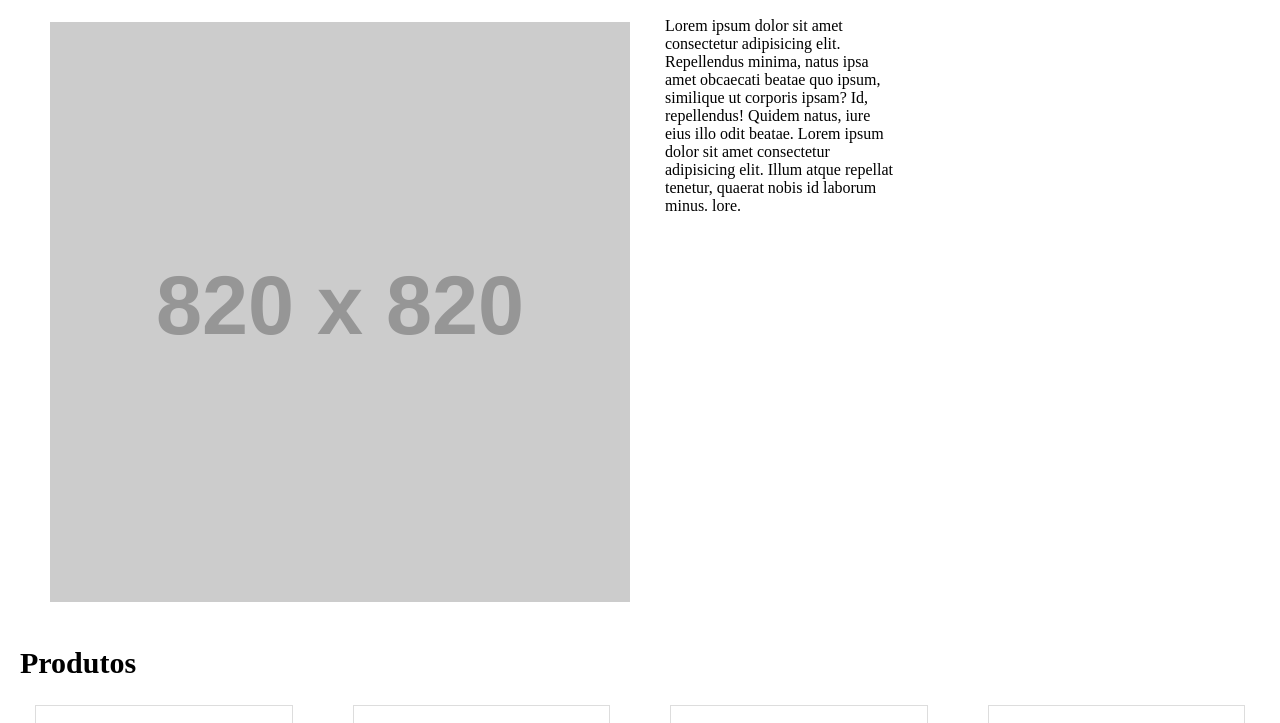
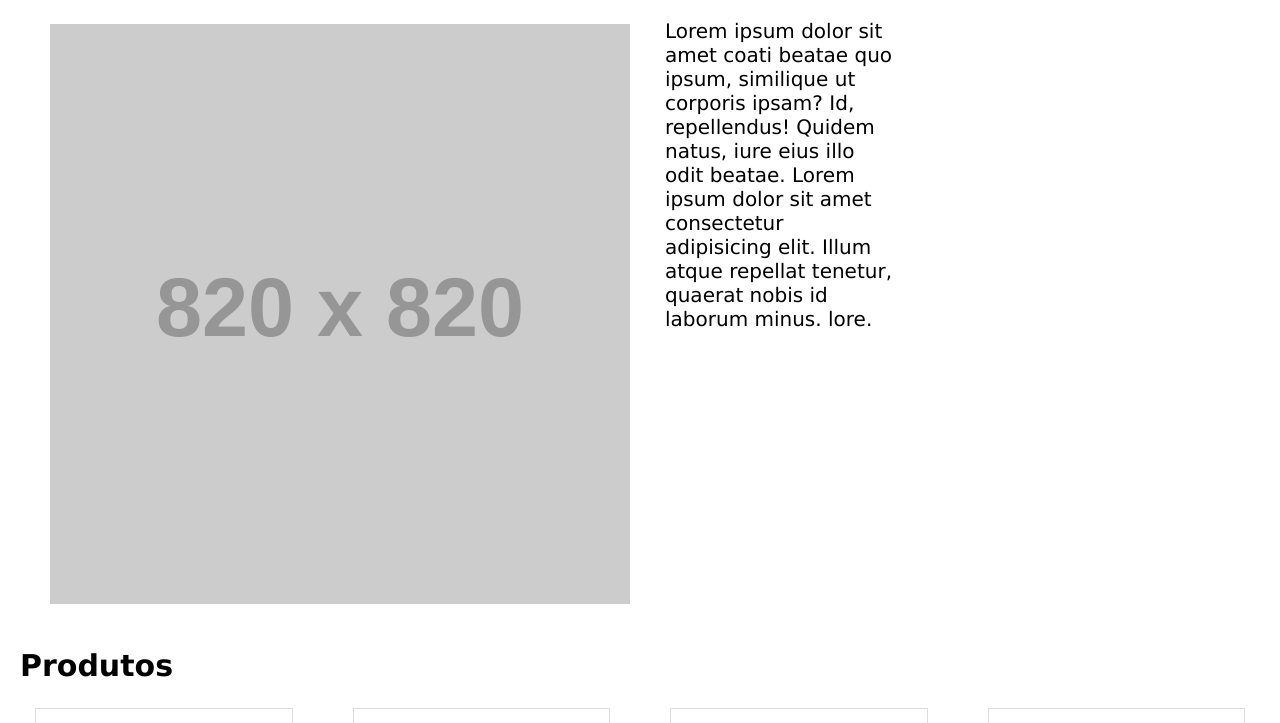
Before and after one commit to JaoVicy/LOJA, a plain HTML site: page index.html in a window 1280 px wide. Shown: the part 194-917 px from the top of the page. Drawn offline with Linux system fonts and the light colour scheme; placeholder pictures from the web are drawn by us.

Commit message:
Tamanho das letras aumentadas e fonte alterada

```diff
--- a/index.html
+++ b/index.html
@@ -17,7 +17,7 @@
                 <img id="loja" src="https://via.placeholder.com/820x820" alt="">
             </a>
             <article>
-                Lorem ipsum dolor sit amet consectetur adipisicing elit. Repellendus minima, natus ipsa amet obcaecati beatae quo ipsum, similique ut corporis ipsam? Id, repellendus! Quidem natus, iure eius illo odit beatae. Lorem ipsum dolor sit amet consectetur adipisicing elit. Illum atque repellat tenetur, quaerat nobis id laborum minus. lore.
+                Lorem ipsum dolor sit amet coati beatae quo ipsum, similique ut corporis ipsam? Id, repellendus! Quidem natus, iure eius illo odit beatae. Lorem ipsum dolor sit amet consectetur adipisicing elit. Illum atque repellat tenetur, quaerat nobis id laborum minus. lore.
             </article>
         </section>
             <h2>Produtos</h2>
--- a/style.css
+++ b/style.css
@@ -2,6 +2,7 @@
     box-sizing: border-box;
     margin: 0;
     padding: 5px;
+    font-family: 'Lucida Sans', 'Lucida Sans Regular', 'Lucida Grande', 'Lucida Sans Unicode', Geneva, Verdana, sans-serif;
 }
 h1{                             /* Media screen para desktop */
     font-size: 45px;
@@ -9,7 +10,10 @@ h1{                             /* Media screen para desktop */
 h2{
     font-size: 30px;
 }
-
+article{
+    font-size: 20px;
+    font-family: 'Lucida Sans', 'Lucida Sans Regular', 'Lucida Grande', 'Lucida Sans Unicode', Geneva, Verdana, sans-serif;
+}
 header {
     justify-content: center;
     display: flex;
```
